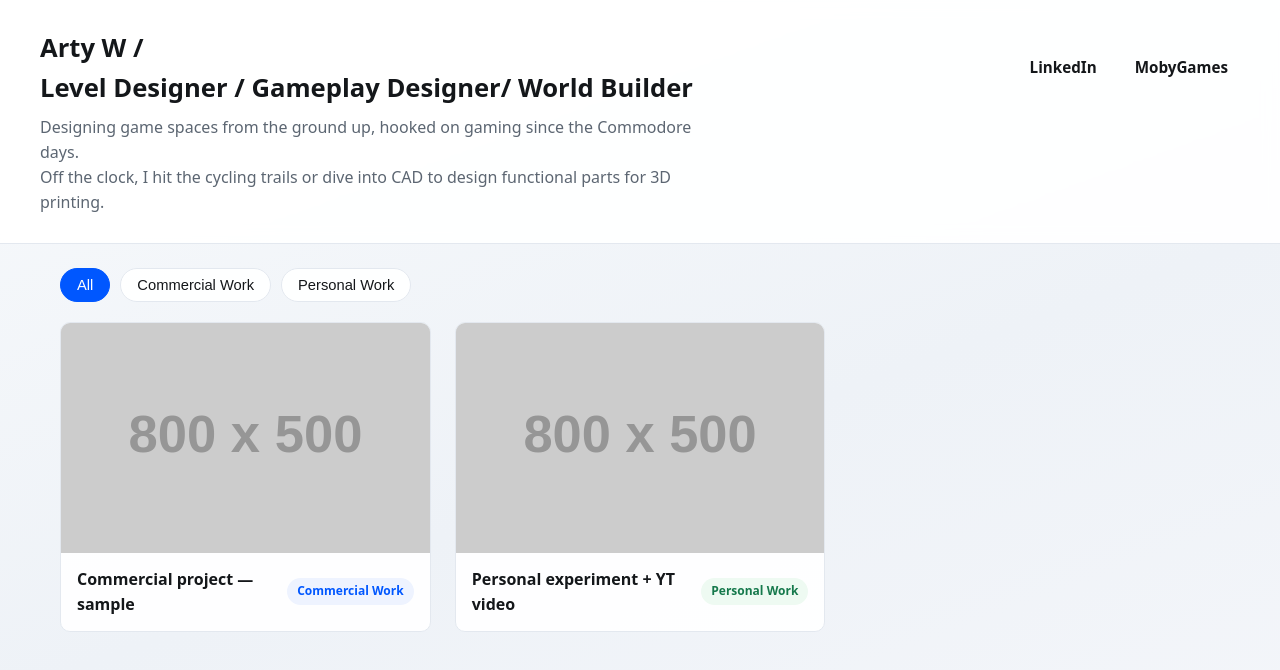
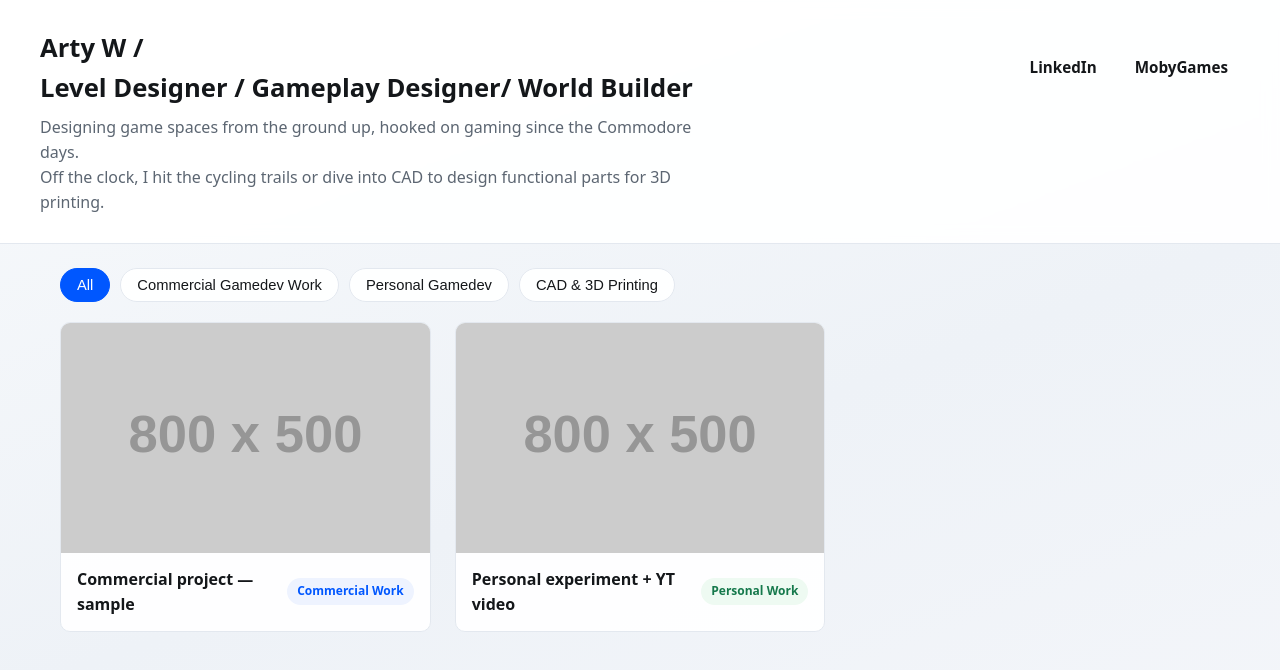
Before and after one commit to artyld/artyld.github.io, a plain HTML site: page index.html in a window 1280 px wide. Drawn offline with Linux system fonts and the light colour scheme; placeholder pictures from the web are drawn by us.

Commit message:
Update index.html

```diff
--- a/index.html
+++ b/index.html
@@ -27,8 +27,9 @@
   <main class="container">
     <div class="filters" role="tablist" aria-label="Project filters">
       <button class="filter-btn active" data-filter="all">All</button>
-      <button class="filter-btn" data-filter="commercial">Commercial Work</button>
-      <button class="filter-btn" data-filter="personal">Personal Work</button>
+      <button class="filter-btn" data-filter="commercial">Commercial Gamedev Work</button>
+      <button class="filter-btn" data-filter="personal">Personal Gamedev</button>
+      <button class="filter-btn" data-filter="cad">CAD & 3D Printing</button>
     </div>
 
     <div id="projectsGrid" class="grid"></div>
```
